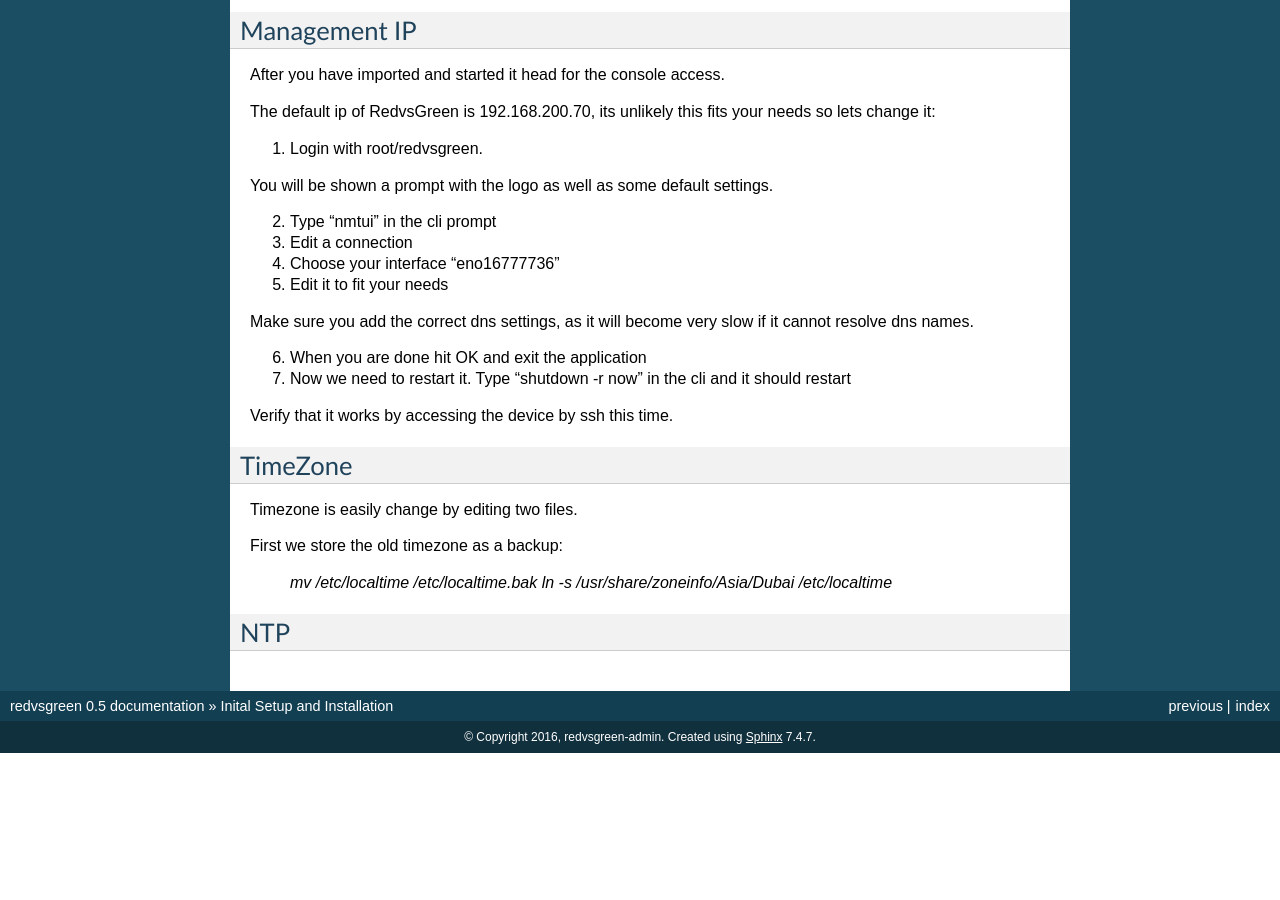
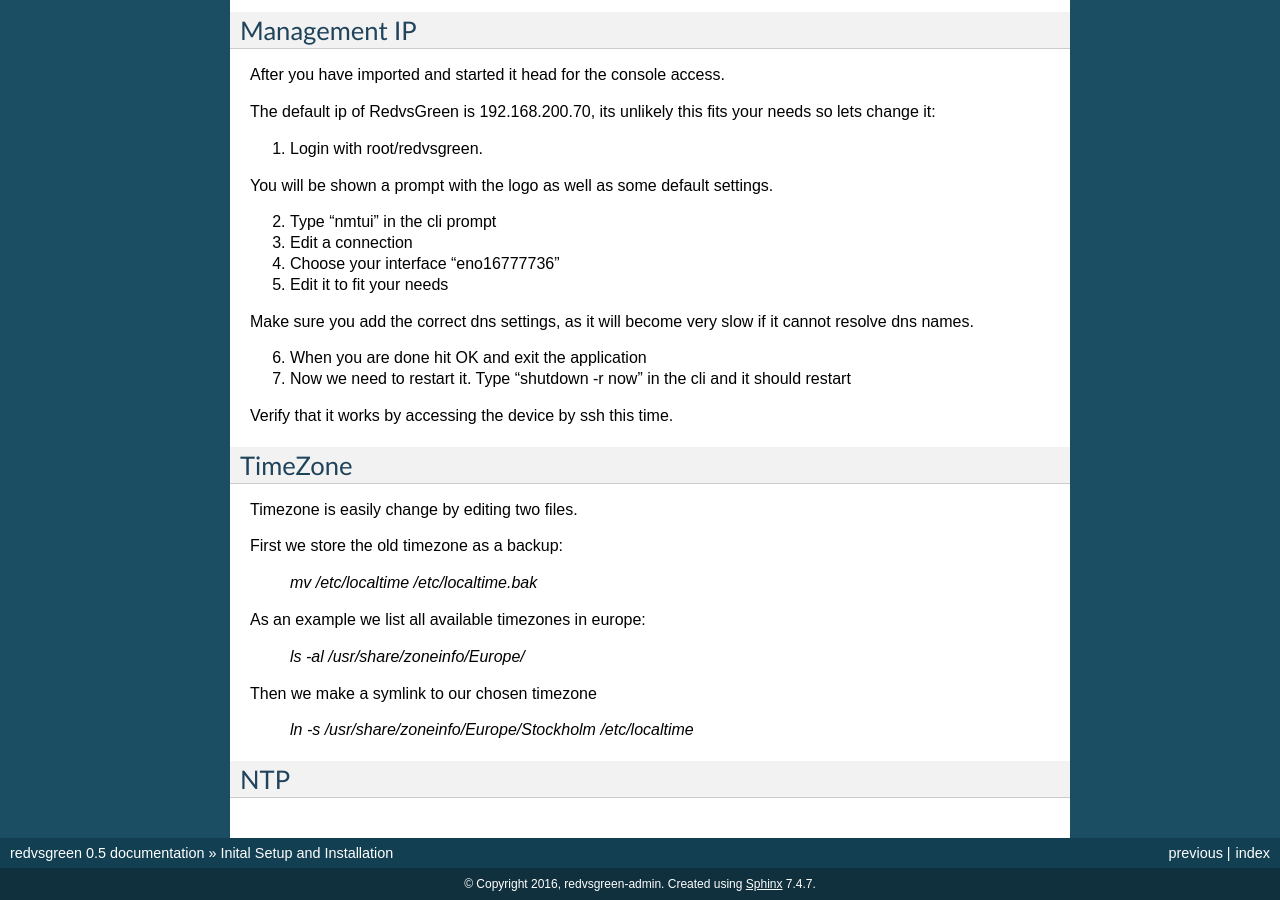
Before and after one commit to RedvsGreen-org/Docs, a Sphinx documentation site: the page built from docs/source/gettingstarted.rst, in a window 1280 px wide and 900 px high, scrolled down 1051 px. Built offline with Sphinx 7.4.7, drawn with Linux system fonts in a browser that asks for light colours; before the commit the page ends 1804 px from its top, so only the background shows below that.

Commit message:
Update gettingstarted.rst

```diff
--- a/docs/source/gettingstarted.rst
+++ b/docs/source/gettingstarted.rst
@@ -79,8 +79,15 @@ Timezone is easily change by editing two files.
 
 First we store the old timezone as a backup:
 
-    `mv /etc/localtime /etc/localtime.bak`
-    `ln -s /usr/share/zoneinfo/Asia/Dubai /etc/localtime`
+     `mv /etc/localtime /etc/localtime.bak`
+
+As an example we list all available timezones in europe:
+
+     `ls -al /usr/share/zoneinfo/Europe/`
+
+Then we make a symlink to our chosen timezone
+
+     `ln -s /usr/share/zoneinfo/Europe/Stockholm /etc/localtime`
 
 
 
```
